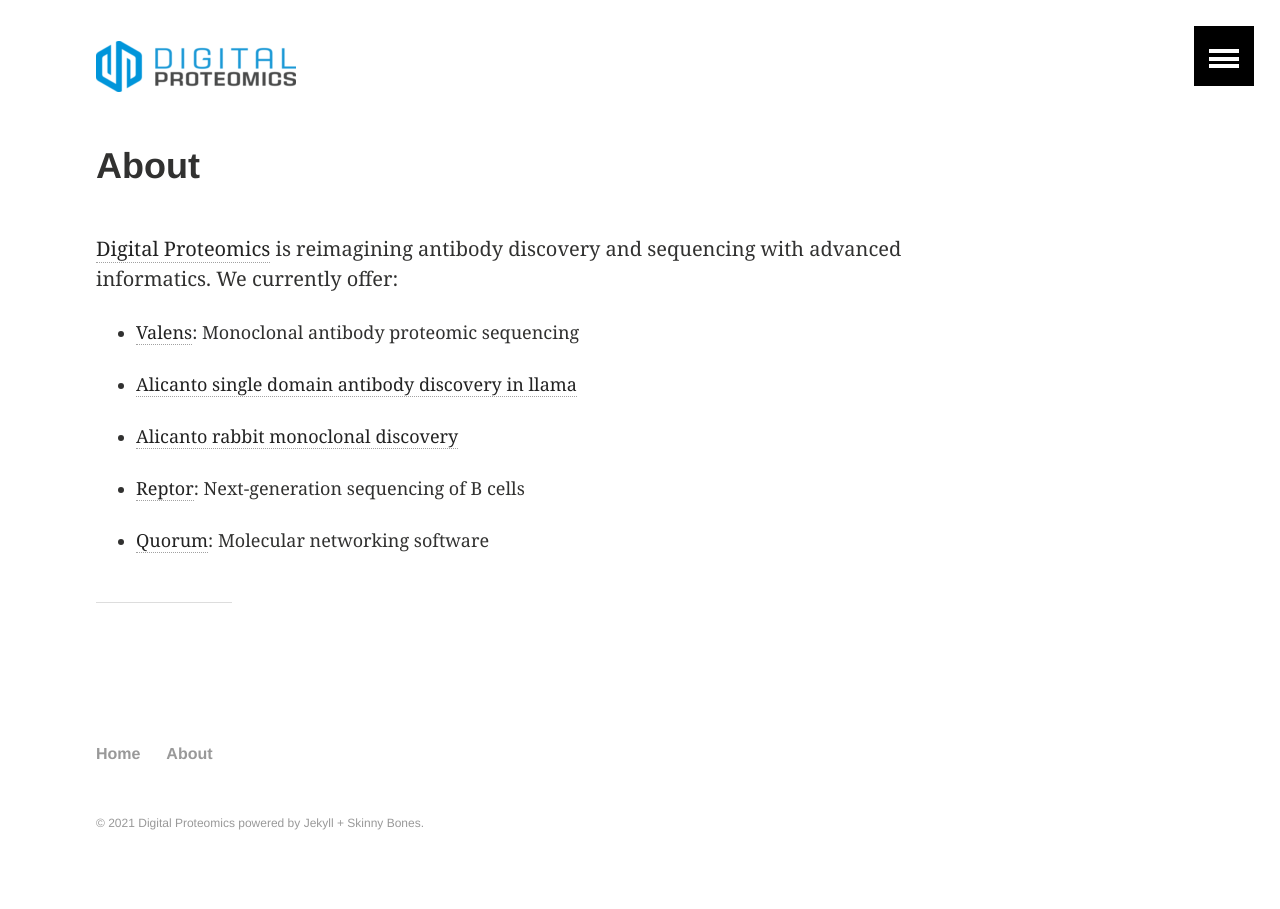
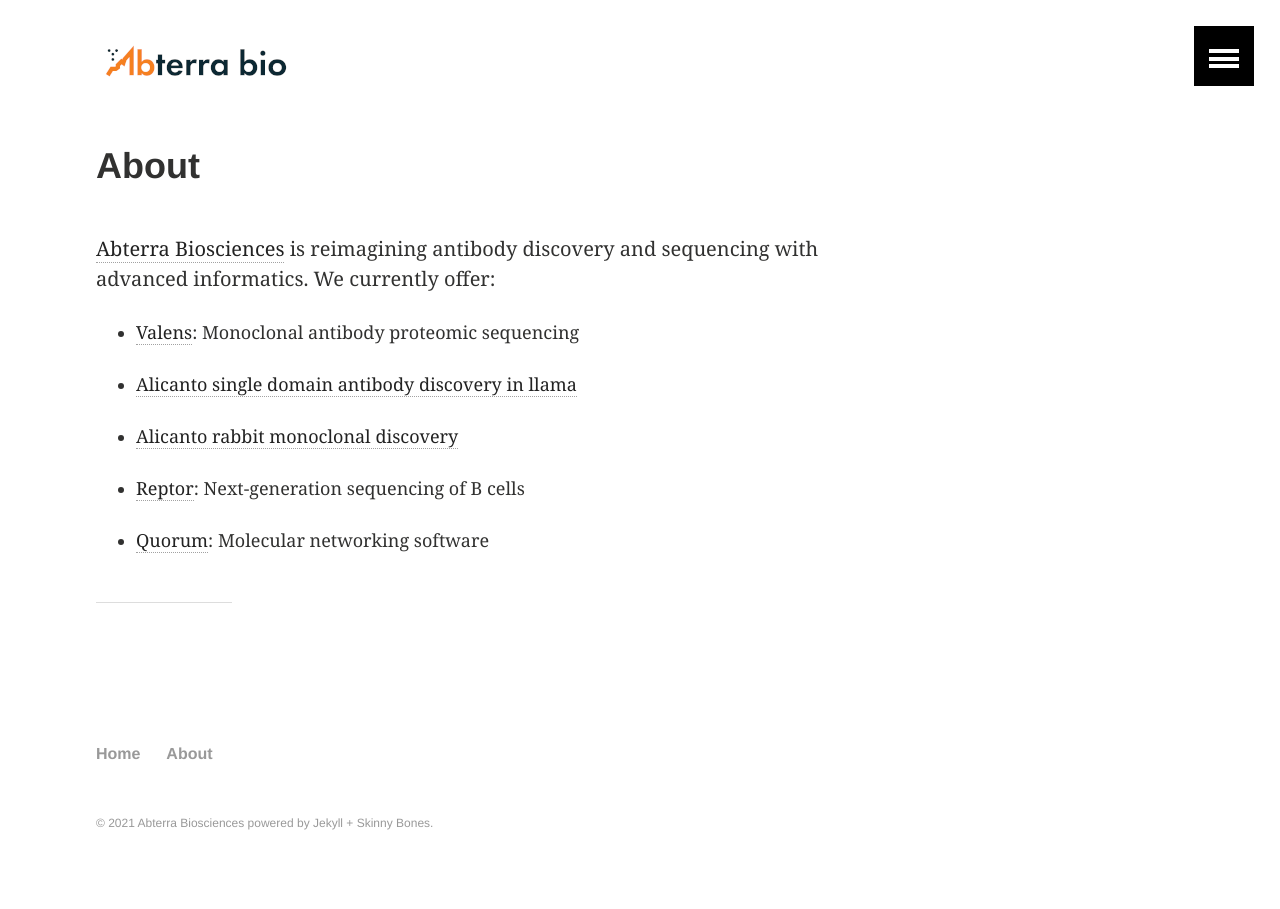
Before and after one commit to abterrabio/digitalproteomics.github.io, a Jekyll site: the page built from about/index.md, in a window 1280 px wide. Built offline with Jekyll 4.4.1, drawn with Linux system fonts in a browser that asks for light colours.

Commit message:
Change to Abterra Bio

```diff
--- a/_config.yml
+++ b/_config.yml
@@ -1,11 +1,11 @@
 # Site wide configuration
 
-title: "Digital Proteomics"
-description: "Projects available from Digital Proteomics"
-logo: /images/dp-logo.png  # 120x120 px default image used for Twitter summary card
-teaser: dp-logo.png # 400x250 px default teaser image used in image archive grid
+title: "Abterra Biosciences"
+description: "Projects available from Abterra Biosciences"
+logo: /images/abterra-bio-logo.png  # 120x120 px default image used for Twitter summary card
+teaser: abterra-bio-logo.png # 400x250 px default teaser image used in image archive grid
 locale: en
-#url: https://www.digitalproteomics.com
+#url: https://www.abterrabio.com
 feed:
   path: atom.xml
 
--- a/_includes/header.html
+++ b/_includes/header.html
@@ -2,7 +2,7 @@
   <div class="inner-wrap">
     <!--<a href="{{ site.url }}/" class="site-title">{{ site.title }}</a>-->
     <!--<a href="{{ site.url }}/" class="site-title"><img src="{{ site.logo }}"></a>-->
-    <a href="https://www.digitalproteomics.com" class="site-title"><img src="{{ site.logo }}"></a>
+    <a href="https://www.abterrabio.com" class="site-title"><img src="{{ site.logo }}"></a>
     <!--<nav role="navigation" class="menu top-menu"> -->
         <!--{% include navigation.html %} -->
     <!--</nav> -->
--- a/about/index.md
+++ b/about/index.md
@@ -3,7 +3,7 @@ layout: article
 title: "About"
 date:
 modified:
-excerpt: "Digital Proteomics about page."
+excerpt: "Abterra Biosciences about page."
 image:
   feature:
   teaser:
@@ -12,14 +12,14 @@ share: false
 ads: false
 ---
 
-[Digital Proteomics](https://www.digitalproteomics.com) is reimagining antibody discovery and sequencing with advanced informatics. We currently offer:
+[Abterra Biosciences](https://www.abterrabio.com) is reimagining antibody discovery and sequencing with advanced informatics. We currently offer:
 
-* [Valens](https://www.digitalproteomics.com/valens-de-novo-antibody-sequencing/): Monoclonal antibody proteomic sequencing
+* [Valens](https://abterrabio.com/valens-antibody-protein-sequencing/): Monoclonal antibody proteomic sequencing
 
-* [Alicanto single domain antibody discovery in llama](https://www.digitalproteomics.com/single-domain-antibody-discovery/)
+* [Alicanto single domain antibody discovery in llama](https://www.abterrabio.com/alicanto-single-domain-antibody-discovery/)
 
-* [Alicanto rabbit monoclonal discovery](https://www.digitalproteomics.com/rabbit-monoclonal-antibody-discovery/)
+* [Alicanto rabbit monoclonal discovery](https://www.abterrabio.com/alicanto-rabbit-antibody-discovery/)
 
-* [Reptor](https://www.digitalproteomics.com/reptor-antibody-repertoire-sequencing/): Next-generation sequencing of B cells
+* [Reptor](https://www.abterrabio.com/reptor-antibody-repertoire-sequencing/): Next-generation sequencing of B cells
 
-* [Quorum](https://www.digitalproteomics.com/quorum-cloud/): Molecular networking software
+* [Quorum](https://www.abterrabio.com/quorum-cloud/): Molecular networking software
```
Also changed, not shown: index.md (+2 -2 lines), README.md, favicon.ico, favicon.png, images/abterra-bio-logo.png (added).
